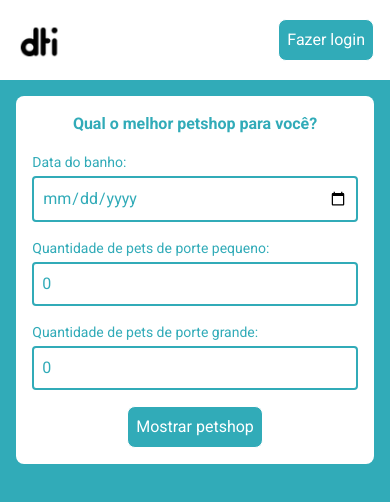
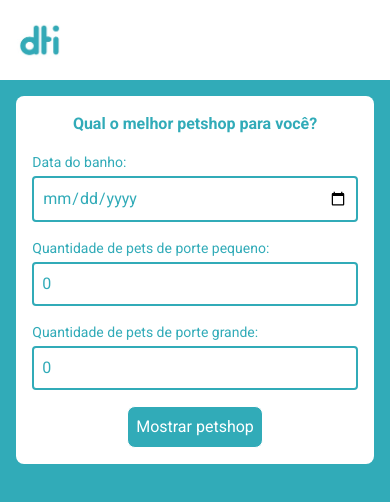
Before and after one commit to raphaelslima/findPetshop, a Next.js app in the folder frontend/: page / in a window 390 px wide. Shown: the top 502 px of the page. Built offline with nearby package versions, Linux system fonts and the light colour scheme.

Commit message:
feat: change logo and responsive header

```diff
--- a/frontend/src/components/Header.tsx
+++ b/frontend/src/components/Header.tsx
@@ -1,16 +1,12 @@
 import Image from 'next/image';
 
 import logoDIT from '../../public/logoDTI.png';
-import Button from './Button';
 
 const Header = () => {
   return (
-    <header className="container-lg h-20 flex items-center justify-between p-4">
+    <header className="container-lg h-20 flex items-center justify-start p-4">
       <div>
         <Image src={logoDIT} alt="Logo DTI" width={48} height={48} />
-      </div>
-      <div>
-        <Button>Fazer login</Button>
       </div>
     </header>
   );
```
Also changed, not shown: frontend/public/logoDTI.png.
